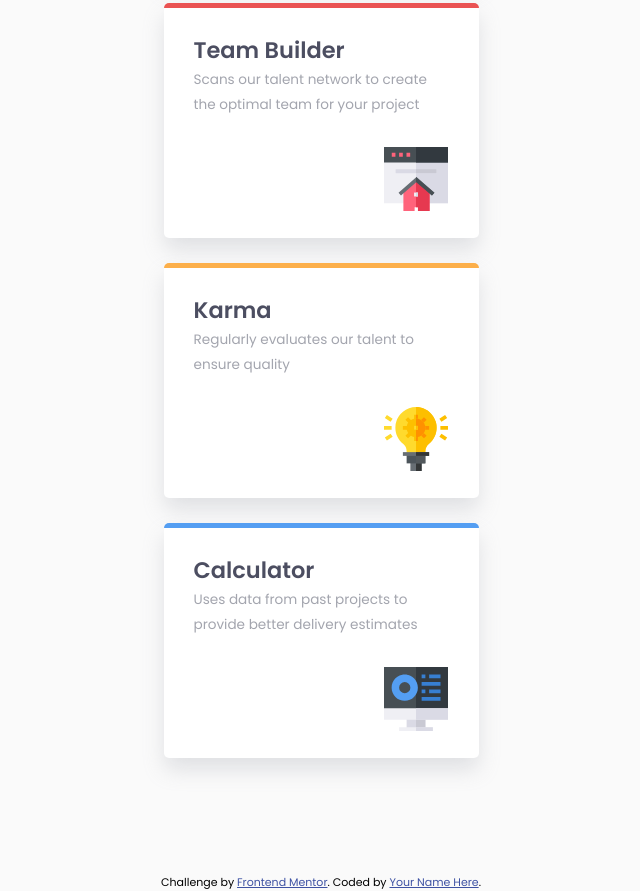
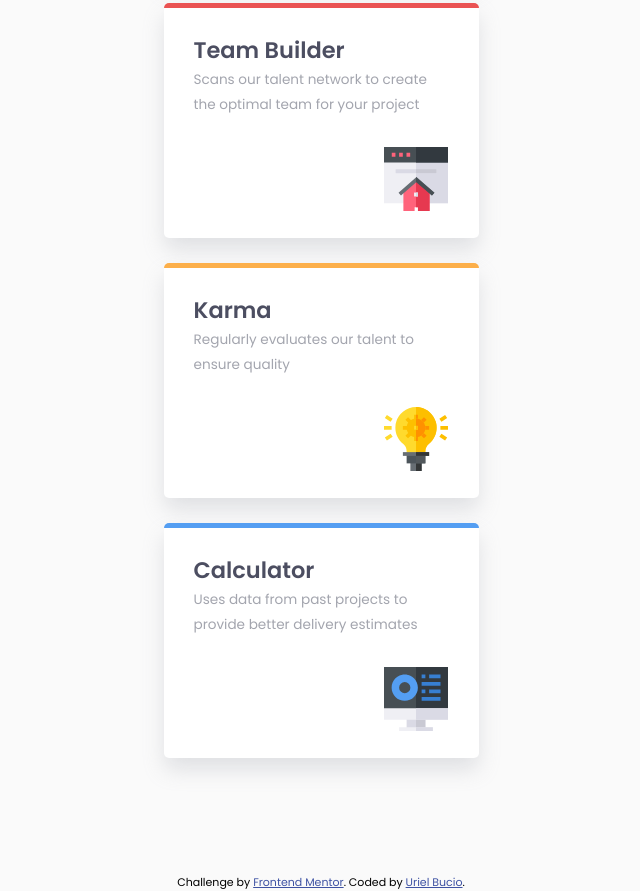
Before and after one commit to UrielBucio/four_cards_feacture_section, a plain HTML site: page index.html in a window 1280 px wide. Shown: the part 596-1487 px from the top of the page, without its empty margins (319-959 px from the left). Drawn offline with Linux system fonts and the light colour scheme.

Commit message:
Change Name

```diff
--- a/index.html
+++ b/index.html
@@ -41,7 +41,7 @@
   <footer>
     <p class="attribution">
       Challenge by <a href="https://www.frontendmentor.io?ref=challenge" target="_blank">Frontend Mentor</a>.
-      Coded by <a href="#">Your Name Here</a>.
+      Coded by <a href="#">Uriel Bucio</a>.
     </p>
   </footer>
 </body>
```
